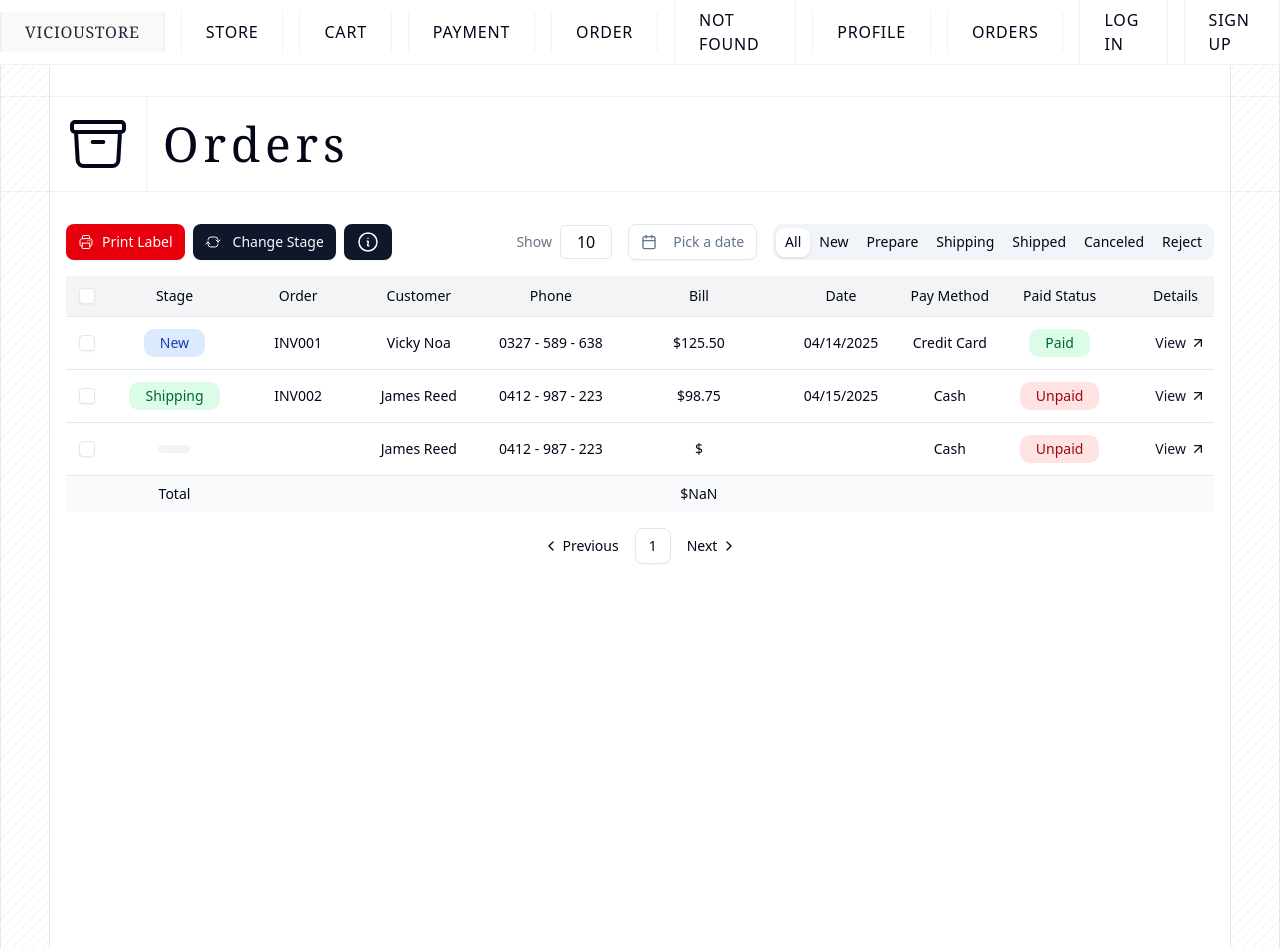
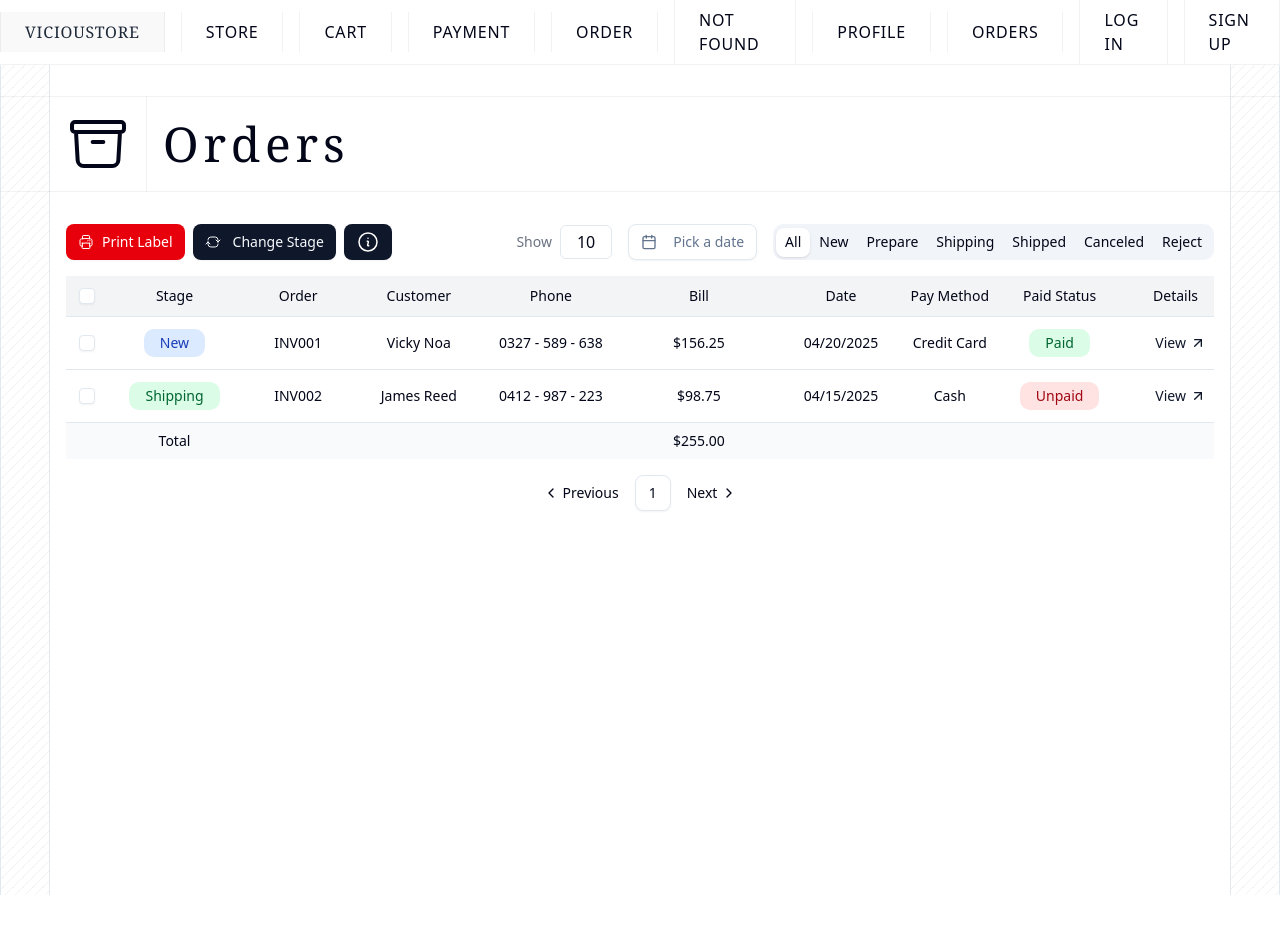
Before and after one commit to viciousircle/MSMS-CNWEB, a React (Vite) app in the folder frontend/: page /orders in a window 1280 px wide. After the commit the page ends 895 px from the top, so only its background shows below. Built offline with nearby package versions, Linux system fonts and the light colour scheme.

Commit message:
Mock details

```diff
--- a/frontend/public/mock/order.json
+++ b/frontend/public/mock/order.json
@@ -1,23 +1,13 @@
 [
     {
-        "order": "INV001",
+        "_id": "INV001",
+        "customerName": "Vicky Noa",
+        "totalBill": "156.25",
+        "paymentMethod": "Credit Card",
         "paymentStatus": "Paid",
-        "totalAmount": "125.50",
-        "paymentMethod": "Credit Card",
-        "customerName": "Vicky Noa",
         "customerPhone": "0327 - 589 - 638",
-        "stage": "New",
-        "dateOrdered": "04/14/2025"
-    },
-    {
-        "order": "INV002",
-        "paymentStatus": "Unpaid",
-        "totalAmount": "98.75",
-        "paymentMethod": "Cash",
-        "customerName": "James Reed",
-        "customerPhone": "0412 - 987 - 223",
-        "stage": "Shipping",
-        "dateOrdered": "04/15/2025"
+        "stageOrder": "New",
+        "dateOrder": "04/20/2025"
     },
     {
         "_id": "INV002",
--- a/frontend/src/components/Others/OrderTable.jsx
+++ b/frontend/src/components/Others/OrderTable.jsx
@@ -21,7 +21,7 @@ const COLUMN_WIDTHS = {
     customer: 'w-[180px]',
     phone: 'w-[120px]',
     bill: 'w-[250px]',
-    dateOrdered: 'w-[120px]',
+    dateOrder: 'w-[120px]',
     payMethod: 'w-[120px]',
     paidStatus: 'w-[120px]',
     details: 'w-[120px]',
@@ -34,24 +34,22 @@ const TableHeaderCell = ({ children, className = '', align = 'center' }) => (
 /**
  * Order Table Component
  * @param {{ orders: Array<{
- *   order: string,
- *   stage: string,
+ *   _id: string,
+ *   stageOrder: string,
  *   customerName: string,
  *   customerPhone: string,
- *   totalAmount: number|string,
+ *   totalBill: number|string,
  *   paymentMethod: string,
- *   paymentStatus: string
+ *   paymentStatus: string,
+ *  dateOrder: string,
  * }>}} props
  */
 export const OrderTable = ({ orders }) => {
     const [selectedRows, setSelectedRows] = useState(new Set());
-    const totalAmount = useMemo(
+    const totalBill = useMemo(
         () =>
             orders
-                .reduce(
-                    (sum, { totalAmount }) => sum + parseFloat(totalAmount),
-                    0
-                )
+                .reduce((sum, { totalBill }) => sum + parseFloat(totalBill), 0)
                 .toFixed(2),
         [orders]
     );
@@ -103,7 +101,7 @@ export const OrderTable = ({ orders }) => {
                     <TableHeaderCell className={COLUMN_WIDTHS.bill}>
                         Bill
                     </TableHeaderCell>
-                    <TableHeaderCell className={COLUMN_WIDTHS.dateOrdered}>
+                    <TableHeaderCell className={COLUMN_WIDTHS.dateOrder}>
                         Date
                     </TableHeaderCell>
                     <TableHeaderCell className={COLUMN_WIDTHS.payMethod}>
@@ -123,14 +121,14 @@ export const OrderTable = ({ orders }) => {
             <TableBody>
                 {orders.map((order) => {
                     const {
-                        order: orderId,
-                        stage,
+                        _id: orderId,
+                        stageOrder: stage,
                         customerName,
                         customerPhone,
-                        totalAmount,
+                        totalBill: totalAmount,
                         paymentMethod,
                         paymentStatus,
-                        dateOrdered,
+                        dateOrder: dateOrder,
                     } = order;
 
                     return (
@@ -162,7 +160,7 @@ export const OrderTable = ({ orders }) => {
                                 ${totalAmount}
                             </TableCell>
                             <TableCell className="text-center">
-                                {dateOrdered}
+                                {dateOrder}
                             </TableCell>
                             <TableCell className="text-center">
                                 {paymentMethod}
@@ -171,7 +169,13 @@ export const OrderTable = ({ orders }) => {
                                 <PaidStatusBadge status={paymentStatus} />
                             </TableCell>
                             <TableCell className="text-right">
-                                <ViewDetailsSheet orderId={orderId} />
+                                <ViewDetailsSheet
+                                    orderId={orderId}
+                                    dateOrder={dateOrder}
+                                    stageOrder={stage}
+                                    paymentMethod={paymentMethod}
+                                    paymentStatus={paymentStatus}
+                                />
                             </TableCell>
                         </TableRow>
                     );
@@ -186,7 +190,7 @@ export const OrderTable = ({ orders }) => {
                     </TableCell>
                     <TableCell colSpan={3} />
                     <TableCell className="text-center font-medium">
-                        ${totalAmount}
+                        ${totalBill}
                     </TableCell>
                     <TableCell colSpan={4} />
                 </TableRow>
--- a/frontend/src/components/Others/ViewDetailsSheet.jsx
+++ b/frontend/src/components/Others/ViewDetailsSheet.jsx
@@ -9,7 +9,6 @@ import {
     SheetTitle,
     SheetTrigger,
 } from '@/components/ui/sheet';
-
 import {
     Table,
     TableBody,
@@ -22,45 +21,41 @@ import {
 } from '@/components/ui/table';
 import { PaidStatusBadge, StageBadge } from './StatusBadge';
 
-const ORDER_ITEMS = [
+// Assuming this is imported from your mock file
+const ORDER_DETAILS = [
     {
-        id: 'IT1001',
-        name: 'iPhone 15',
-        color: 'Black',
-        quantity: 1,
-        amount: 999,
+        '_id': 'INV001',
+        'receiverName': 'Vicky Noa',
+        'receiverPhone': '0327 - 589 - 638',
+        'address': '3172 Minh khai',
+        'items': [
+            {
+                '_id': 'IT1001',
+                'name': 'Iphone',
+                'color': 'Red',
+                'quantity': '2',
+                'price': '299.00',
             },
-    {
-        id: 'IT1002',
-        name: 'MacBook Pro',
-        color: 'Silver',
-        quantity: 1,
-        amount: 1999,
-    },
-    {
-        id: 'IT1003',
-        name: 'AirPods Pro',
-        color: 'White',
-        quantity: 2,
-        amount: 499,
-    },
-    {
-        id: 'IT1004',
-        name: 'iPad Mini',
-        color: 'Space Gray',
-        quantity: 1,
-        amount: 599,
+        ],
+        'shippingSubtotal': '$29.00',
     },
 ];
 
-const TOTAL_AMOUNT = ORDER_ITEMS.reduce((sum, item) => sum + item.amount, 0);
+const TableDemo = ({ items, shippingSubtotal }) => {
+    const subtotal = items.reduce(
+        (sum, item) => sum + parseFloat(item.price),
+        0
+    );
+    const total = subtotal + parseFloat(shippingSubtotal.replace('$', ''));
 
-const TableDemo = () => (
+    return (
         <Table>
             <TableCaption>List of items in the order</TableCaption>
             <TableHeader>
                 <TableRow>
-                <TableHead className="text-center w-[100px]">Item</TableHead>
+                    <TableHead className="text-center w-[100px]">
+                        Item
+                    </TableHead>
                     <TableHead className="text-center">Name</TableHead>
                     <TableHead className="text-center">Color</TableHead>
                     <TableHead className="text-center">Qty</TableHead>
@@ -68,18 +63,22 @@ const TableDemo = () => (
                 </TableRow>
             </TableHeader>
             <TableBody>
-            {ORDER_ITEMS.map((item, index) => (
+                {items.map((item, index) => (
                     <TableRow key={index}>
                         <TableCell className="text-center font-medium">
-                        {item.id}
+                            {item._id}
                         </TableCell>
-                    <TableCell className="text-center">{item.name}</TableCell>
-                    <TableCell className="text-center">{item.color}</TableCell>
+                        <TableCell className="text-center">
+                            {item.name}
+                        </TableCell>
+                        <TableCell className="text-center">
+                            {item.color}
+                        </TableCell>
                         <TableCell className="text-center">
                             {item.quantity}
                         </TableCell>
                         <TableCell className="text-center text-green-600">
-                        ${item.amount.toFixed(2)}
+                            ${parseFloat(item.price).toFixed(2)}
                         </TableCell>
                     </TableRow>
                 ))}
@@ -87,15 +86,32 @@ const TableDemo = () => (
             <TableFooter>
                 <TableRow>
                     <TableCell colSpan={4} className="text-center font-medium">
-                    Total
+                        Merchandise Subtotal
                     </TableCell>
                     <TableCell className="text-center font-bold text-green-700">
-                    ${TOTAL_AMOUNT.toFixed(2)}
+                        ${subtotal.toFixed(2)}
+                    </TableCell>
+                </TableRow>
+                <TableRow>
+                    <TableCell colSpan={4} className="text-center font-medium">
+                        Shipping Subtotal
+                    </TableCell>
+                    <TableCell className="text-center font-bold text-green-700">
+                        {shippingSubtotal}
+                    </TableCell>
+                </TableRow>
+                <TableRow>
+                    <TableCell colSpan={4} className="text-center font-medium">
+                        Total Payment
+                    </TableCell>
+                    <TableCell className="text-center font-bold text-green-700">
+                        ${total.toFixed(2)}
                     </TableCell>
                 </TableRow>
             </TableFooter>
         </Table>
     );
+};
 
 const InfoRow = ({ label, value }) => (
     <div className="flex justify-between">
@@ -113,7 +129,18 @@ const InfoSection = ({ title, children }) => (
     </div>
 );
 
-export const ViewDetailsSheet = ({ orderId }) => {
+export const ViewDetailsSheet = ({
+    orderId,
+    dateOrder,
+    stageOrder,
+    paymentMethod,
+    paymentStatus,
+}) => {
+    // Find the order details based on the orderId
+    const orderDetails =
+        ORDER_DETAILS.find((order) => order._id === orderId) ||
+        ORDER_DETAILS[0];
+
     return (
         <Sheet>
             <SheetTrigger asChild>
@@ -132,33 +159,48 @@ export const ViewDetailsSheet = ({ orderId }) => {
                     <SheetDescription>
                         <div className="flex flex-col gap-6 mt-6">
                             <InfoSection title="Receiver Information">
-                                <InfoRow label="Full Name" value="John Doe" />
-                                <InfoRow label="Phone" value="0327-589-6382" />
+                                <InfoRow
+                                    label="Full Name"
+                                    value={orderDetails.receiverName}
+                                />
+                                <InfoRow
+                                    label="Phone"
+                                    value={orderDetails.receiverPhone}
+                                />
                                 <InfoRow
                                     label="Address"
-                                    value="123 Main St, Metropolis"
+                                    value={orderDetails.address}
                                 />
                             </InfoSection>
 
                             <InfoSection title="Order Summary">
                                 <InfoRow label="Order ID" value={orderId} />
-                                <InfoRow label="Date" value="2023-10-01" />
+                                <InfoRow label="Date" value={dateOrder} />
                                 <InfoRow
                                     label="Stage"
-                                    value={<StageBadge status="New" />}
+                                    value={<StageBadge status={stageOrder} />}
                                 />
                                 <InfoRow
                                     label="Payment Method"
-                                    value="Credit Card"
+                                    value={paymentMethod}
                                 />
                                 <InfoRow
                                     label="Payment Status"
-                                    value={<PaidStatusBadge status="Paid" />}
+                                    value={
+                                        <PaidStatusBadge
+                                            status={paymentStatus}
+                                        />
+                                    }
                                 />
                             </InfoSection>
 
                             <InfoSection title="Items Ordered">
-                                <TableDemo />
+                                <TableDemo
+                                    items={orderDetails.items}
+                                    shippingSubtotal={
+                                        orderDetails.shippingSubtotal
+                                    }
+                                />
                             </InfoSection>
 
                             <div className="flex gap-3">
--- a/frontend/src/pages/Seller/Orders.jsx
+++ b/frontend/src/pages/Seller/Orders.jsx
@@ -15,48 +15,9 @@ import mockOrders from '/public/mock/order.json';
 
 const DEFAULT_ORDERS_PER_PAGE = 10;
 
-const generateOrders = (count) => {
-    const names = [
-        'Vicky Noa',
-        'James Reed',
-        'Ava Clarkson',
-        'Leo Tanaka',
-        'Sofia Mendes',
-    ];
-    const phones = [
-        '0327 - 589 - 638',
-        '0412 - 987 - 223',
-        '0301 - 456 - 789',
-        '0219 - 112 - 334',
-        '0456 - 789 - 123',
-    ];
-    const stages = ['New', 'Prepare', 'Shipping', 'Shipped', 'Reject'];
-    const paymentStatuses = ['Paid', 'Unpaid'];
-    const paymentMethods = ['Credit Card', 'Cash', 'Momo'];
-
-    return Array.from({ length: count }, (_, index) => {
-        const randomIndex = (arr) =>
-            arr[Math.floor(Math.random() * arr.length)];
-        return {
-            order: `INV00${index + 1}`,
-            paymentStatus: randomIndex(paymentStatuses),
-            totalAmount: (Math.random() * 200 + 50).toFixed(2),
-            paymentMethod: randomIndex(paymentMethods),
-            customerName: randomIndex(names),
-            customerPhone: randomIndex(phones),
-            stage: randomIndex(stages),
-            dateOrdered: new Date(
-                Date.now() - Math.floor(Math.random() * 10000000000)
-            ).toLocaleDateString(),
-        };
-    });
-};
-
 const Orders = () => {
     const [currentPage, setCurrentPage] = useState(1);
     const [ordersPerPage, setOrdersPerPage] = useState(DEFAULT_ORDERS_PER_PAGE);
-
-    // const [orders, setOrders] = useState(() => generateOrders(205));
 
     const [orders, setOrders] = useState(mockOrders);
 
@@ -80,13 +41,15 @@ const Orders = () => {
 
         if (activeTab !== 'all') {
             result = result.filter(
-                (order) => order.stage.toLowerCase() === activeTab.toLowerCase()
+                (order) =>
+                    order.stageOrder.toLowerCase() === activeTab.toLowerCase()
             );
         }
         if (selectedDate) {
             const selectedDateString = format(selectedDate, 'MM/dd/yyyy');
             result = result.filter((order) => {
-                const orderDate = new Date(order.dateOrdered);
+                const orderDate = new Date(order.dateOrder);
+
                 const orderDateString = format(orderDate, 'MM/dd/yyyy');
                 return orderDateString === selectedDateString;
             });
```
Also changed, not shown: frontend/public/mock/orderdetails.json (added, +18 -0 lines). Lines whose indentation alone changed are shown as unchanged.
